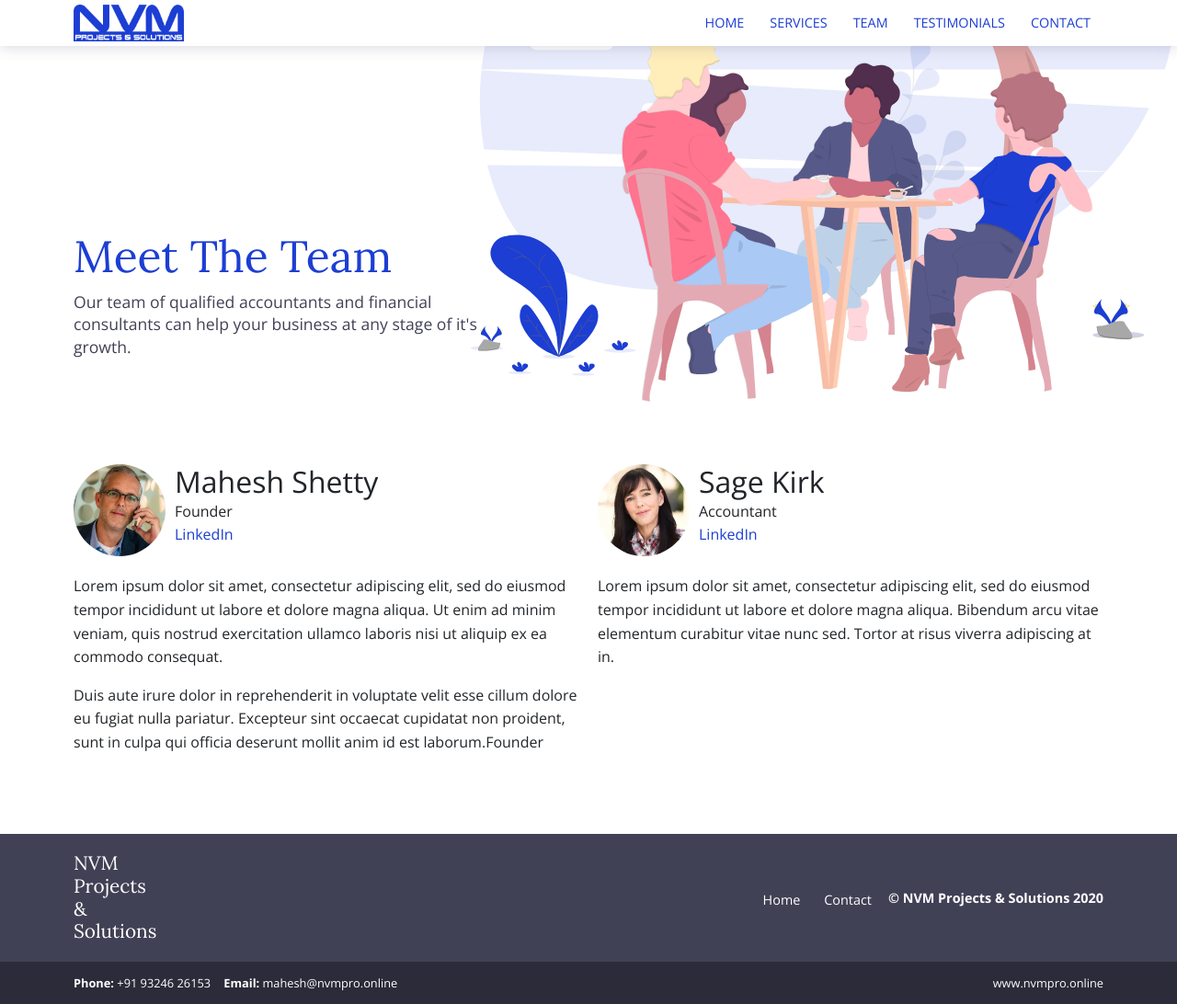
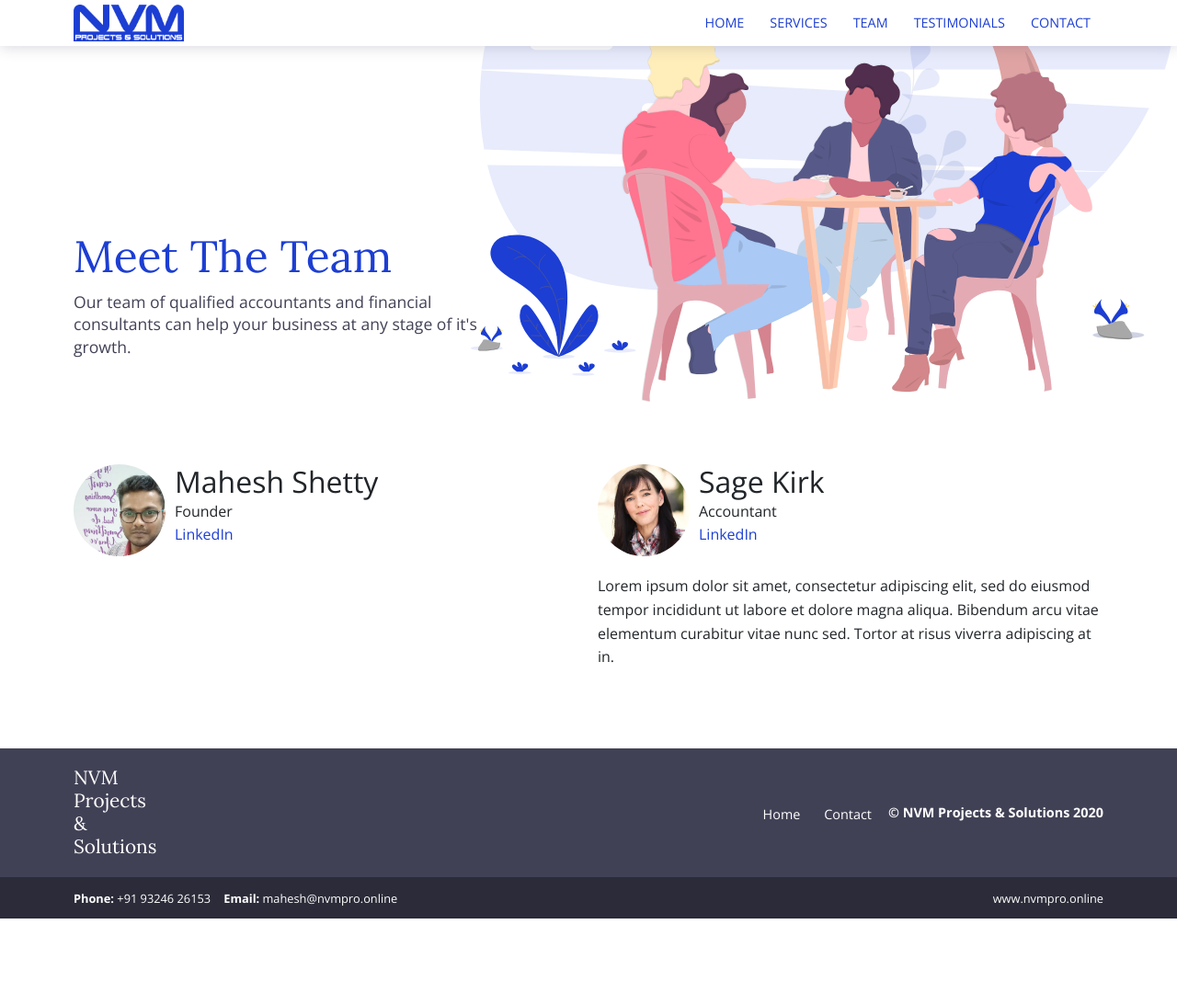
Before and after one commit to nvmpro/NVM, a Jekyll site: the page built from team.html, in a window 1280 px wide. Shown: the whole page at 92% size. Built offline with Jekyll 4.4.1, drawn with Linux system fonts in a browser that asks for light colours; after the commit the page ends 999 px from its top, so only the background shows below that.

Commit message:
Updated 2 files via CloudCannon

```diff
--- a/_team/peter-van-eijk.md
+++ b/_team/peter-van-eijk.md
@@ -1,11 +1,7 @@
 ---
 title: Mahesh Shetty
-image: /images/team/peter-van-eijk-711986-unsplash.jpg
+image: /uploads/whatsapp-image-2020-02-22-at-15-11-001.jpeg
 jobtitle: Founder
 email: mahesh@nvmpro.online
 linkedinurl: 'https://www.linkedin.com/in/maheshashetty'
 ---
-
-Lorem ipsum dolor sit amet, consectetur adipiscing elit, sed do eiusmod tempor incididunt ut labore et dolore magna aliqua. Ut enim ad minim veniam, quis nostrud exercitation ullamco laboris nisi ut aliquip ex ea commodo consequat.
-
-Duis aute irure dolor in reprehenderit in voluptate velit esse cillum dolore eu fugiat nulla pariatur. Excepteur sint occaecat cupidatat non proident, sunt in culpa qui officia deserunt mollit anim id est laborum.Founder
```
Also changed, not shown: uploads/whatsapp-image-2020-02-22-at-15-11-001.jpeg (added).
